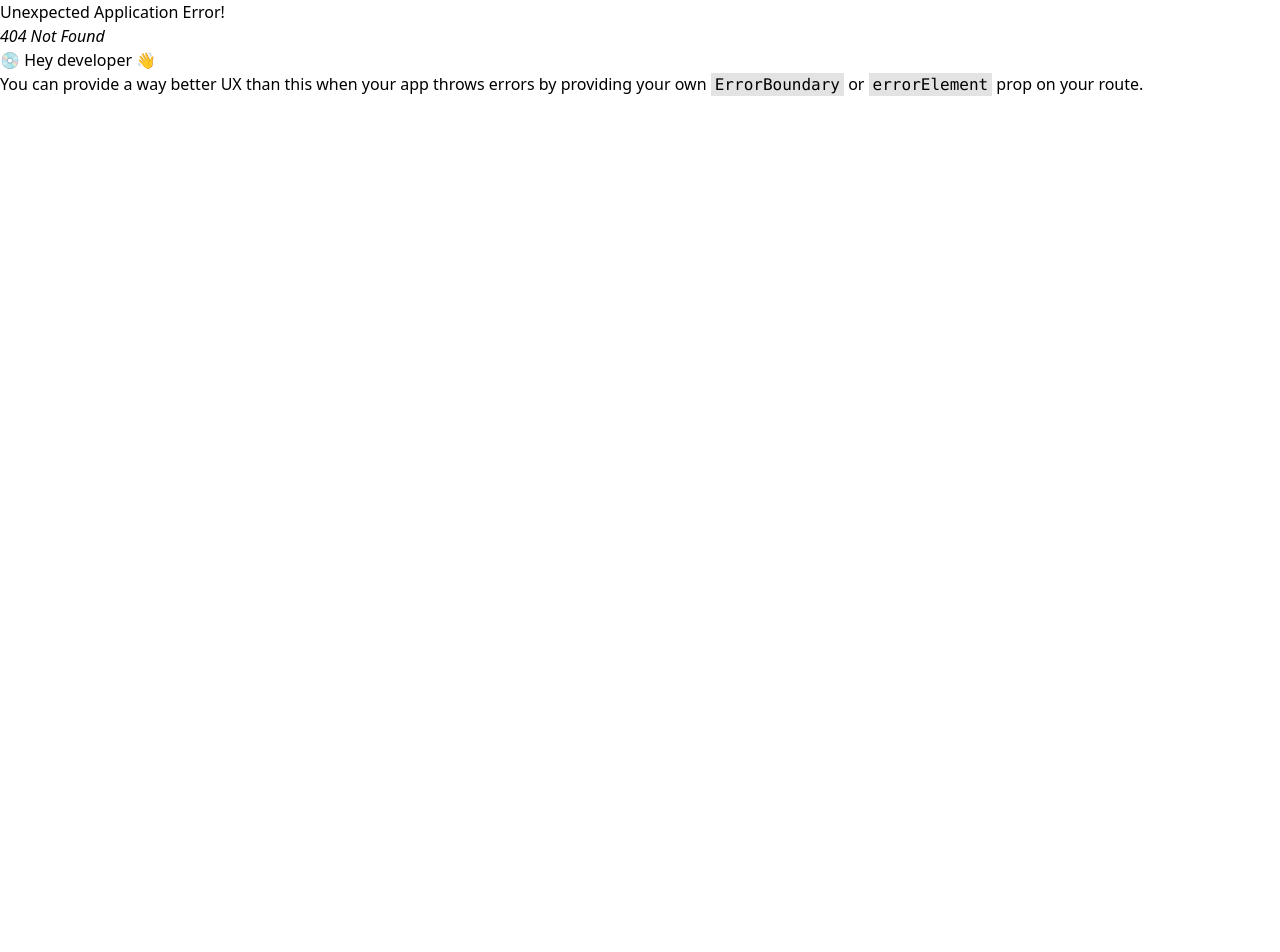
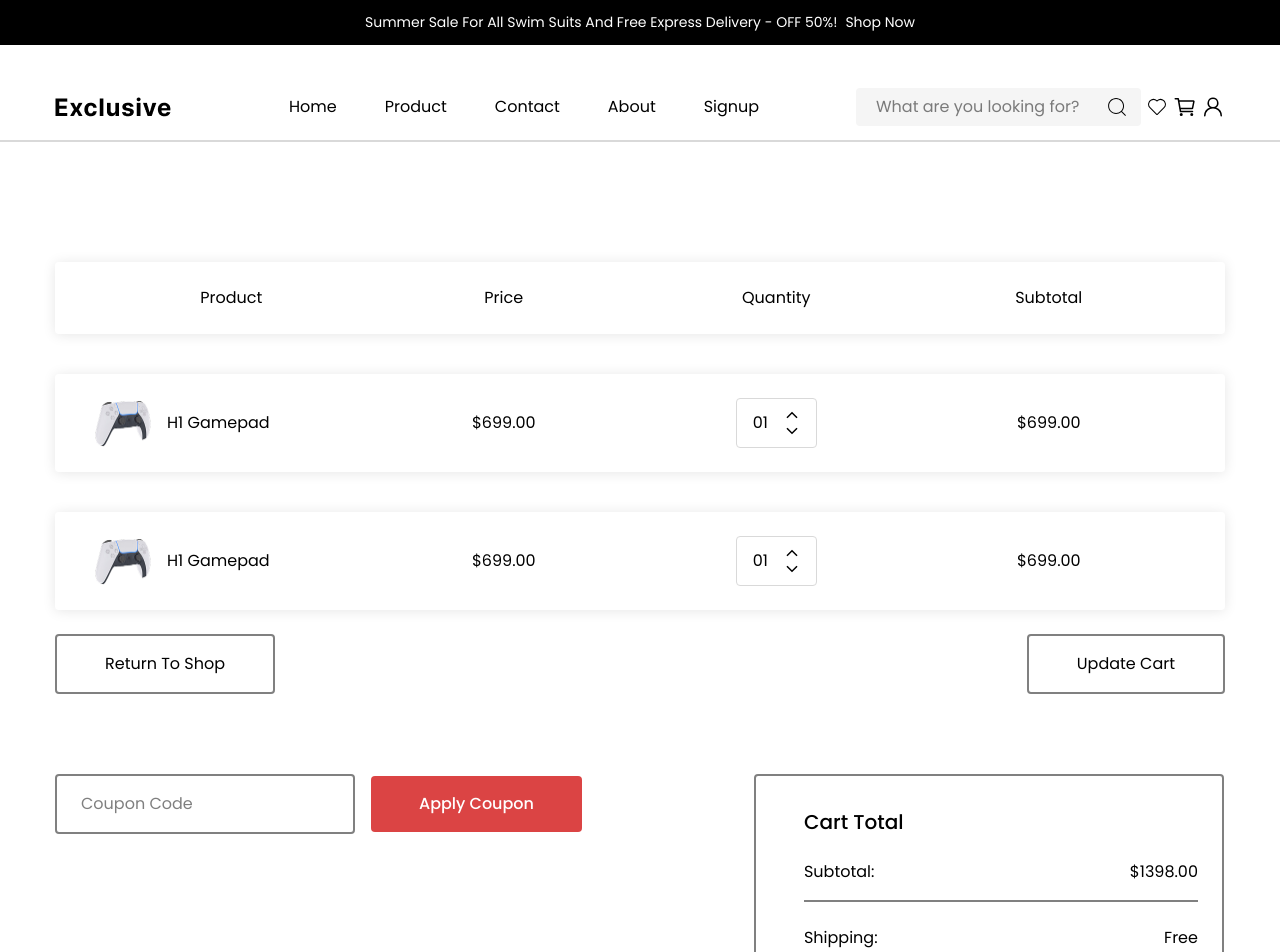
Before and after one commit to Morsalin47/Exclusive-Project, a React (Vite) app in the folder ecommerce/: page /cart in a window 1280 px wide. Before the commit this address had no page. Shown: the top 952 px of the page. Before the commit the page ends 800 px from the top, so only its background shows below. Built offline with nearby package versions, Linux system fonts and the light colour scheme.

Commit message:
feat: implement Cart page and integrate with Navbar and routing

```diff
--- /dev/null
+++ b/ecommerce/src/components/CartPage/CartPage.jsx
@@ -0,0 +1,97 @@
+import React from "react";
+import l2 from "../../assets/l2.png";
+import { IoChevronUpSharp } from "react-icons/io5";
+import { IoChevronDownSharp } from "react-icons/io5";
+
+const CartPage = () => {
+    return (
+        <div>
+            <div className="flex items-center justify-between text-center py-6 px-10 shadow-[0_1px_13px_rgba(0,0,0,0.1)] rounded">
+                <div className="w-[25%]">Product</div>
+                <div className="w-[25%]">Price</div>
+                <div className="w-[25%]">Quantity</div>
+                <div className="w-[25%]">Subtotal</div>
+            </div>
+
+            <div className="flex items-center justify-between text-center mt-10 py-6 px-10 shadow-[0_1px_13px_rgba(0,0,0,0.1)] rounded">
+                <div className="w-[25%] flex items-center gap-x-4">
+                    <img className="w-14" src={l2} alt="" />
+                    <p>H1 Gamepad</p>
+                </div>
+                <div className="w-[25%]">
+                    $699.00
+                </div>
+                <div className="w-[25%]">
+                    <div className="border-[1px] border-[#D9D9D9] inline-block rounded px-4 py-2">
+                        <div className="flex items-center justify-between">
+                            <p>01</p>
+                            <div className="ml-4">
+                                <IoChevronUpSharp className="cursor-pointer" />
+                                <IoChevronDownSharp className="cursor-pointer" />
+                            </div>
+                        </div>
+                    </div>
+                </div>
+                <div className="w-[25%]">$699.00</div>
+            </div>
+
+            <div className="flex items-center justify-between text-center mt-10 py-6 px-10 shadow-[0_1px_13px_rgba(0,0,0,0.1)] rounded">
+                <div className="w-[25%] flex items-center gap-x-4">
+                    <img className="w-14" src={l2} alt="" />
+                    <p>H1 Gamepad</p>
+                </div>
+                <div className="w-[25%]">
+                    $699.00
+                </div>
+                <div className="w-[25%]">
+                    <div className="border-[1px] border-[#D9D9D9] inline-block rounded px-4 py-2">
+                        <div className="flex items-center justify-between">
+                            <p>01</p>
+                            <div className="ml-4">
+                                <IoChevronUpSharp className="cursor-pointer" />
+                                <IoChevronDownSharp className="cursor-pointer" />
+                            </div>
+                        </div>
+                    </div>
+                </div>
+                <div className="w-[25%]">$699.00</div>
+            </div>
+
+            <div className="flex justify-between mt-6">
+                <div>
+                    <button className="px-12 py-4 border-2 border-[#808080] rounded">Return To Shop</button>
+                </div>
+                <div>
+                    <button className="px-12 py-4 border-2 border-[#808080] rounded">Update Cart</button>
+                </div>
+            </div>
+
+            <div className="flex mt-20">
+                <div>
+                    <input className="w-[300px] py-4 px-6 border-2 border-[#808080] rounded" type="text" placeholder="Coupon Code" />
+                    <button className='font-primary font-medium text-[16px] rounded leading-6 bg-primary ml-4 px-12 py-4 text-white cursor-pointer'>Apply Coupon</button>
+                </div>
+                <div className="w-[470px] ml-43 px-6 py-8 border-2 border-[#808080] rounded">
+                    <p className="font-primary font-medium text-xl leading-7 ml-6">Cart Total</p>
+                    <div className="flex items-center justify-between ml-6 mt-6 border-b-2 border-[#808080] pb-4">
+                        <p className="font-primary leading-6">Subtotal:</p>
+                        <p className="font-primary text-[16px] leading-6">$1398.00</p>
+                    </div>
+                    <div className="flex items-center justify-between ml-6 mt-6 border-b-2 border-[#808080] pb-4">
+                        <p className="font-primary leading-6">Shipping:</p>
+                        <p className="font-primary text-[16px] leading-6">Free</p>
+                    </div>
+                    <div className="flex items-center justify-between ml-6 mt-6">
+                        <p className="font-primary leading-6">Total:</p>
+                        <p className="font-primary text-[16px] leading-6">$1398.00</p>
+                    </div>
+                    <div className="text-center mt-4">
+                        <button className='font-primary font-medium text-[16px] rounded leading-6 bg-primary ml-4 px-12 py-4 text-white cursor-pointer'>Procees to checkout</button>
+                    </div>
+                </div>
+            </div>
+        </div>
+    );
+};
+
+export default CartPage;
--- a/ecommerce/src/components/Navbar/Navbar.jsx
+++ b/ecommerce/src/components/Navbar/Navbar.jsx
@@ -41,7 +41,9 @@ const Navbar = () => {
                             <CiSearch size={24} className='absolute top-[7px] right-[12px] font-bold' />
                         </div>
                         <CiHeart size={24} />
-                        <IoCartOutline size={24} />
+                        <Link to="/cart">
+                            <IoCartOutline size={24} />
+                        </Link>
                         <GoPerson size={24} />
 
                     </div>
--- a/ecommerce/src/components/Routes/Routes.jsx
+++ b/ecommerce/src/components/Routes/Routes.jsx
@@ -3,6 +3,7 @@ import Home from "../../pages/Home";
 import Main from "../Layout/Main";
 import Product from "../../pages/Product";
 import ProductDetails from "../../pages/ProductDetails";
+import Cart from "../../pages/Cart";
 
 const router = createBrowserRouter([
      {
@@ -12,6 +13,7 @@ const router = createBrowserRouter([
       { index: true, Component: Home },
       { path: "/product" , Component: Product },
       { path: "/product/:id" , Component: ProductDetails },
+      { path: "/cart" , Component: Cart },
 
     ],
   },
--- a/ecommerce/src/components/SingelProductDetail/SingelProductDetail.jsx
+++ b/ecommerce/src/components/SingelProductDetail/SingelProductDetail.jsx
@@ -1,19 +1,24 @@
 import React, { use, useEffect, useState } from 'react'
 import Container from '../Layout/Container'
-import Main from '../../assets/main.png'
-import Left1 from '../../assets/l1.png'
-import Left2 from '../../assets/l2.png'
-import Left3 from '../../assets/l3.png'
-import Left4 from '../../assets/l4.png'
 import Banefit1 from '../../assets/banefit1.png'
 import Banefit2 from '../../assets/banefit2.png'
 import { CiHeart } from "react-icons/ci";
 import { useParams } from 'react-router'
+import SingleProductRating from './SingelProductRating';
 
 const SingelProductDetail = () => {
 
+
     const { id } = useParams();
     const [productData, setProductData] = useState([]);
+    const singleProduct = productData.find((product) => product.id == id);
+    const [selectedImg, setSelectedImg] = useState();
+
+    useEffect(() => {
+        if (singleProduct?.thumbnail) {
+            setSelectedImg(singleProduct?.thumbnail);
+        }
+    }, [singleProduct]);
 
     useEffect(() => {
         fetch("https://dummyjson.com/products")
@@ -49,7 +54,6 @@ const SingelProductDetail = () => {
         }
     ]
 
-    // border-[3px] border-[#000000]
 
     return (
         <div className='py-30'>
@@ -57,28 +61,29 @@ const SingelProductDetail = () => {
                 <div className='flex'>
                     <div className='w-[15%] mr-[15px] '>
                         <div className='flex flex-col gap-y-4'>
-                            <div className='bg-[#F5F5F5] rounded px-6 py-4'>
-                                <img src={Left1} alt="" />
-                            </div>
-                            <div className='bg-[#F5F5F5] rounded px-6 py-4'>
-                                <img src={Left2} alt="" />
-                            </div>
-                            <div className='bg-[#F5F5F5] rounded px-6 py-4'>
-                                <img src={Left3} alt="" />
-                            </div>
-                            <div className='bg-[#F5F5F5] rounded px-6 py-4'>
-                                <img src={Left4} alt="" />
-                            </div>
+                            {singleProduct?.images.map((img) => (
+                                <div className="py-4 px-6 bg-[#F5F5F5] rounded flex justify-center items-center cursor-pointer">
+                                    <img onClick={() => setSelectedImg(img)} src={img} alt="" />
+                                </div>
+                            ))}
                         </div>
                     </div>
                     <div className='w-[40%]'>
-                        <div className='bg-[#F5F5F5] rounded px-6 pt-[154px] pb-[131px]'>
-                            <img src={Main} alt="" />
+                        <div className='bg-[#F5F5F5] rounded px-[65px] py-[52px] pt-[190px] pb-[187px]'>
+                            <img className="w-[300px]" src={selectedImg} alt="" />
                         </div>
                     </div>
                     <div className='w-[45%]'>
                         <div className='ml-18'>
                             <h2 className='font-secondary font-semibold text-xl leading-6 mb-4'>{SingelProduct?.title}</h2>
+                            <div className="flex text-center items-center my-4">
+                                <SingleProductRating rating={singleProduct?.rating} />
+                                <p className="ml-2 font-primary text-[14px] leading-[21px] text-[#808080]">{`(${singleProduct?.reviews.length} Reviews)`}</p>
+                                <p className="px-4 text-[#808080]">|</p>
+                                <p className="font-primary text-[14px] leading-[21px] text-[#00FF66]">
+                                    In Stock
+                                </p>
+                            </div>
                             <p className='font-secondary text-xl leading-6 mb-6'>${SingelProduct?.price}</p>
                             <p className='font-primary leading-5 pb-6 border-b-[2px] border-[#000000]'>{SingelProduct?.description}</p>
                             <div className='flex items-center gap-x-2 mt-6'>
@@ -93,7 +98,7 @@ const SingelProductDetail = () => {
                                 </div>
                             </div>
                             <div className='flex items-center gap-x-2 mt-20'>
-                                <button className='font-primary font-medium text-[16px] leading-6 bg-primary px-12 py-2.5 text-white cursor-pointer'>Add to Cart</button>
+                                <button className='font-primary font-medium text-[16px] rounded leading-6 bg-primary px-12 py-2.5 text-white cursor-pointer'>Add to Cart</button>
                                 <div className='rounded w-10 h-10 border-[2px] border-[#D9D9D9] ml-4 flex items-center justify-center'>
                                     <CiHeart size={30} className='text-[#000000]  cursor-pointer' />
                                 </div>
--- /dev/null
+++ b/ecommerce/src/components/SingelProductDetail/SingelProductRating.jsx
@@ -0,0 +1,23 @@
+import { TiStarFullOutline } from "react-icons/ti";
+import { FaRegStarHalfStroke } from "react-icons/fa6";
+import { FaRegStar } from "react-icons/fa";
+
+const SingleProductRating = ({ rating }) => {
+  const FullRating = Math.floor(rating) || 0;
+  const HalfRating = rating % 1 >= 0.5;
+  const EmptyRating = 5 - FullRating - (HalfRating ? 1 : 0);
+
+  return (
+    <div className="flex items-center">
+      {[...Array(FullRating)].map(() => (
+        <TiStarFullOutline size={20} color="#FFAD33" />
+      ))}
+      {HalfRating && <FaRegStarHalfStroke size={20} color="#FFAD33" />}
+      {[...Array(EmptyRating)].map(() => (
+        <FaRegStar size={20} color="#EFEFEF" />
+      ))}
+    </div>
+  );
+};
+
+export default SingleProductRating;
--- /dev/null
+++ b/ecommerce/src/pages/Cart.jsx
@@ -0,0 +1,15 @@
+import React from 'react'
+import Container from '../components/Layout/Container'
+import CartPage from '../components/CartPage/CartPage'
+
+const Cart = () => {
+  return (
+    <div className='py-30 font-primary'>
+        <Container>
+            <CartPage />
+        </Container>
+    </div>
+  )
+}
+
+export default Cart
```
